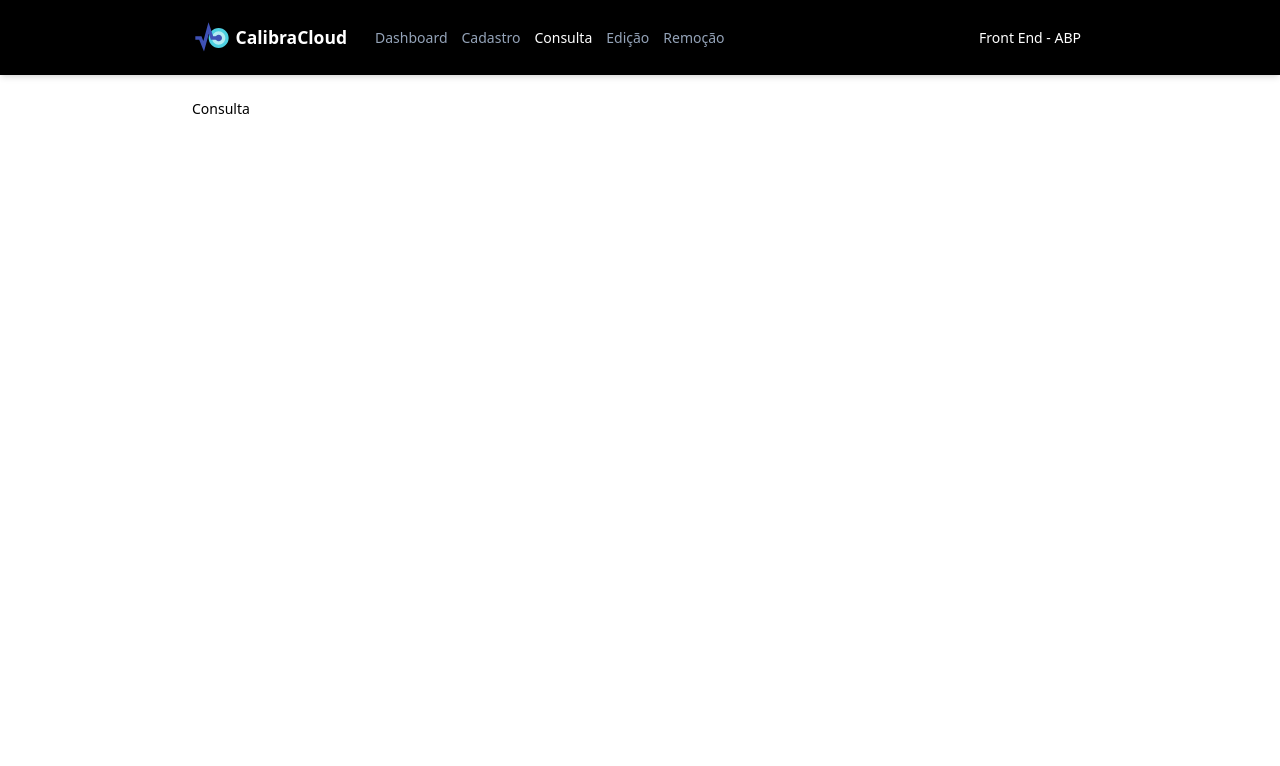
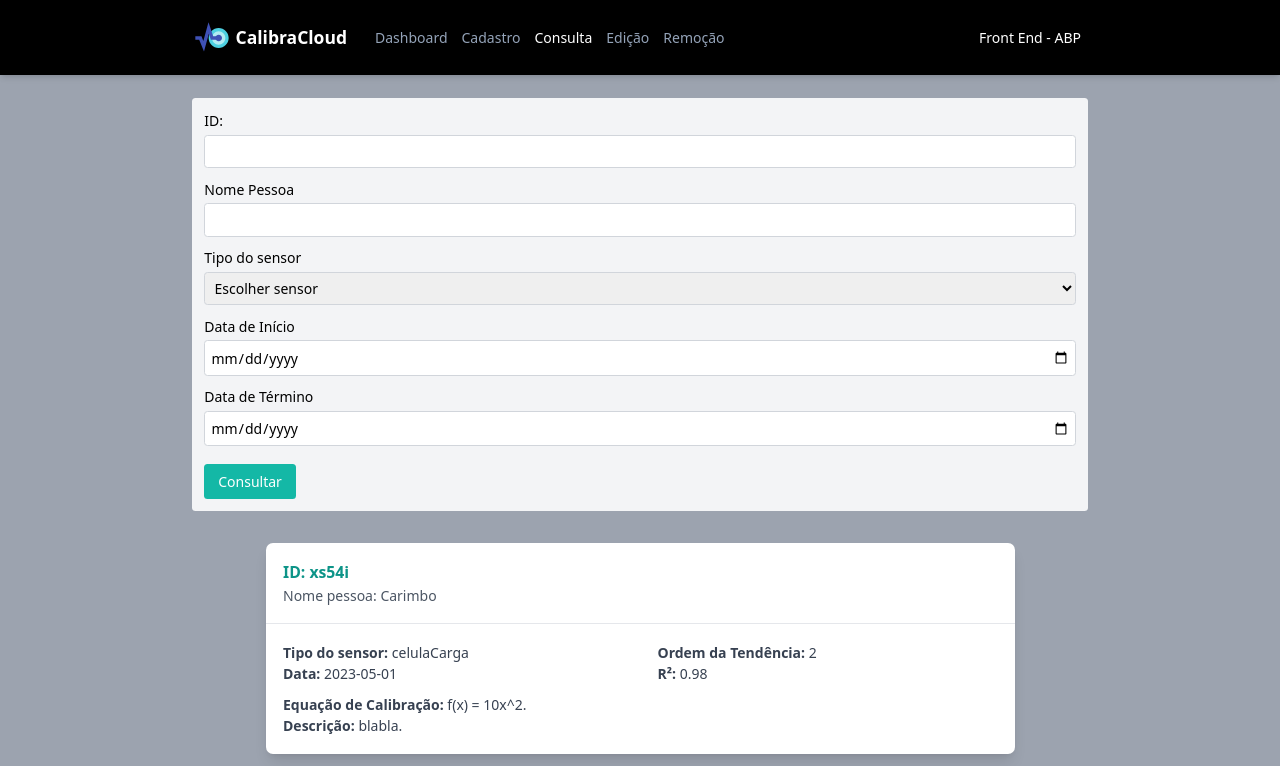
Before and after one commit to LucasMeller13/CalibraCloud, a React (Vite) app: page /consulta in a window 1280 px wide. Shown: the top 766 px of the page. Built offline with nearby package versions, Linux system fonts and the light colour scheme.

Commit message:
Avanços na aba consulta

```diff
--- a/index.html
+++ b/index.html
@@ -6,7 +6,7 @@
     <meta name="viewport" content="width=device-width, initial-scale=1.0" />
     <title>Vite + React + React Router</title>
   </head>
-  <body>
+  <body class="bg-gray-400">
     <div id="root"></div>
     <script type="module" src="/src/main.jsx"></script>
   </body>
--- a/src/context/ListaCadastroContext.jsx
+++ b/src/context/ListaCadastroContext.jsx
@@ -39,7 +39,7 @@ export function ListaCadastroProvider(props) {
     return itemsData ? JSON.parse(itemsData) : Sensores;
   };
 
-  const [items, setItems] = useState(initialItems);
+  const [items, setItems] = useState(Sensores);
 
 
 
--- a/src/layouts/RootLayout.jsx
+++ b/src/layouts/RootLayout.jsx
@@ -15,10 +15,11 @@ export default function RootLayout() {
     setIsMenuOpen(!isMenuOpen);
   }
 
+  /*
   const handHeaderScroll = useCallback(() => {
     const header = headerRef?.current;
     const currPos = document.documentElement.scrollTop;
-    console.log(lastPos.current);
+    //console.log(lastPos.current);
     if (header) {
       if (currPos > +lastPos.current) {
         if (currPos > header.offsetHeight) {
@@ -39,7 +40,7 @@ export default function RootLayout() {
       window.removeEventListener('scroll', handHeaderScroll, false);
     };
     // eslint-disable-next-line react-hooks/exhaustive-deps
-  }, []);
+  }, []);*/
 
   return (
     <>
--- a/src/routes/Cadastro.jsx
+++ b/src/routes/Cadastro.jsx
@@ -10,6 +10,7 @@ export default function Cadastro() {
   const idGeneratedSensor = generateId();
   const todayDate = new Date();
 
+  let dateJSX = todayDate.getFullYear() + "-" + parseInt(todayDate.getMonth()+1) + "-" + todayDate.getDate()
   let date = todayDate.getDate() + "/"+ parseInt(todayDate.getMonth()+1) +"/"+todayDate.getFullYear();
 
   useEffect(() => {
@@ -38,7 +39,7 @@ export default function Cadastro() {
         tipoSensor: formData.get('dropdownTipoSensor'),
         r2: +formData.get('r2'),
         ordemTendencia: +formData.get('ordemTendencia'),
-        data: date,
+        data: dateJSX,
         nomePessoa: formData.get('nomePessoa'),
         descricao: formData.get('descricaoCalibracao'),
         equacaoCalibracao: formData.get('equacaoCalibracao')
--- a/src/routes/Consulta.jsx
+++ b/src/routes/Consulta.jsx
@@ -1,3 +1,191 @@
+import React, { useState } from 'react';
+import Sensores from '../sensors.json';
+import { useListaCadastro} from '../context/ListaCadastroContext';
+
 export default function Consulta() {
-  return <h3>Consulta</h3>;
+
+  const [selectedSensor, setSelectedSensor] = useListaCadastro();
+  const [errorMessage, setErrorMessage] = useState('');
+  const [sensors, setSensors] = useState(selectedSensor);
+
+  /*
+  const handleIdChange = (event) => {
+    setSelectedId(event.target.value);
+  };
+
+
+  const handleQuery = (event) => {
+    event.preventDefault();
+    const sensor = selectedSensor.find((sensor) => sensor.sensorId === selectedId);
+    setSelectedSensor(sensor);
+  };*/
+
+  function consultarSensor(event){
+    event.preventDefault();
+    const form = event.currentTarget;
+    const formData = new FormData(form);
+    if (
+      formData.get('sensorId') !== '' ||
+      formData.get('nomePessoa') !== '' ||
+      formData.get('dataInicio') !== '' ||
+      formData.get('dataTermino') !== '' ||
+      formData.get('dropdownTipoSensor') !== 'escolha'
+    ) {
+      console.log(formData.get('dataInicio'))
+
+      // resetando o form e apagando mensagens de erro antigas
+      form.reset();
+      setErrorMessage('');
+
+    } else {
+      setErrorMessage('Preencha algum dos campos!');
+    }
+  }
+
+  return (
+    /*
+    <div>
+      <form onSubmit={handleQuery}>
+        <label htmlFor="sensorId">insira o ID do Sensor :</label>
+        <input className="mt-1 block w-full rounded border border-gray-300 p-1.5 focus:border-teal-500 focus:ring focus:ring-teal-500 focus:ring-opacity-50"
+          type="text"
+          id="sensorId"
+          value={selectedId}
+          onChange={handleIdChange}
+        />
+        <button  type="submit"
+        className="rounded bg-teal-500 px-4 py-2 text-white hover:bg-teal-600 mt-3 mb-3"
+        >Consultar Sensor</button>
+      </form>
+      {selectedSensor ? (
+        <pre>{JSON.stringify(selectedSensor, null, 2)}</pre>
+      ) : (
+        <p>No sensor selected</p>
+      )}
+    </div>*/
+    <>
+    <div>
+    <form method="get" className="rounded bg-gray-100 p-3.5" onSubmit={consultarSensor}>
+
+        <label htmlFor="sensorId" className="block text-black-600">ID:</label>
+        <input
+            className="mt-1 block w-full rounded border border-gray-300 p-1.5 focus:border-teal-500 focus:ring focus:ring-teal-500 focus:ring-opacity-50"
+            name="sensorId"
+            id="sensorId"
+        />
+
+
+        <label className="block text-black-600 mt-3">Nome Pessoa</label>
+        <input
+            className="mt-1 block w-full rounded border border-gray-300 p-1.5 focus:border-teal-500 focus:ring focus:ring-teal-500 focus:ring-opacity-50"
+            id="nomePessoa"
+            name="nomePessoa"
+        />
+
+          <label className="block text-black-600 mt-3">Tipo do sensor</label>
+          <select
+            className="mt-1 block w-full rounded border border-gray-300 p-1.5 focus:border-teal-500 focus:ring focus:ring-teal-500 focus:ring-opacity-50"
+            id="dropdownTipoSensor"
+            name="dropdownTipoSensor"
+          >
+            <option value="escolha">Escolher sensor</option>
+            <option value="celulaCarga">Célula de carga</option>
+            <option value="sensorDistancia">Sensor de distância</option>
+            <option value="sensorPressao">Sensor de pressão</option>
+            <option value="decibelimetro">Decibelímetro</option>
+            <option value="acelerometro">Acelerômetro</option>
+            <option value="extensometro">Extensômetro</option>
+            <option value="sensorTemperatura">Sensor de temperatura</option>
+          </select>
+
+
+        <label className="block text-black-600 mt-3">Data de Início</label>
+        <input
+            type="date"
+            className="mt-1 block w-full rounded border border-gray-300 p-1.5 focus:border-teal-500 focus:ring focus:ring-teal-500 focus:ring-opacity-50"
+            id="dataInicio"
+            name="dataInicio"
+        />
+
+
+        <label className="block text-black-600 mt-3">Data de Término</label>
+        <input
+            type="date"
+            className="mt-1 block w-full rounded border border-gray-300 p-1.5 focus:border-teal-500 focus:ring focus:ring-teal-500 focus:ring-opacity-50"
+            id="dataTermino"
+            name="dataTermino"
+        />
+
+      {!!errorMessage && (
+            <div className="mt-1 font-semibold text-red-500">
+              {errorMessage}
+            </div>
+          )}
+
+        <button
+            type="submit"
+            className="rounded bg-teal-500 px-4 py-2 text-white hover:bg-teal-600 mt-5"
+        >
+            Consultar
+        </button>
+    </form>
+
+
+  </div>
+
+      <div className="max-w-4xl mx-auto p-5">
+      {sensors.length === 0 ? (
+        <div className="text-center text-gray-600 italic">Nenhum sensor salvo até o momento.</div>
+      ) : (
+        sensors.map(sensor => (
+          <div key={sensor.id} className="bg-white shadow-lg rounded-lg overflow-hidden my-4">
+            <div className="p-5 border-b border-gray-200">
+              <h3 className="text-lg font-semibold text-teal-600">ID: {sensor.id}</h3>
+              <p className="text-gray-600">Nome pessoa: {sensor.nomePessoa}</p>
+            </div>
+            <div className="p-5">
+              <div className="grid grid-cols-1 md:grid-cols-2 gap-10">
+                <div>
+                  <p className="text-gray-700"><span className="font-semibold">Tipo do sensor:</span> {sensor.tipoSensor}</p>
+                  <p className="text-gray-700"><span className="font-semibold">Data:</span> {sensor.data}</p>
+                </div>
+                <div>
+                  <p className="text-gray-700"><span className="font-semibold">Ordem da Tendência:</span> {sensor.ordemTendencia}</p>
+                  <p className="text-gray-700"><span className="font-semibold">R²:</span> {sensor.r2}</p>
+                </div>
+              </div>
+              <p className="text-gray-700 pt-3"><span className="font-semibold">Equação de Calibração:</span> {sensor.equacaoCalibracao}.</p>
+              <p className="text-gray-700 break-words"><span className="font-semibold">Descrição:</span> {sensor.descricao}.</p>
+            </div>
+          </div>
+        ))
+      )}
+    </div>
+</>
+  );
 }
+
+
+/* {selectedSensor ? (
+        <pre>{JSON.stringify(selectedSensor, null, 2)}</pre>
+      ) : (
+        <p>No sensor selected</p>
+      )} */
+
+
+/*
+{sensors.map((sensor) => (
+          <div key={sensor.id} className='rounded bg-red-100 p-3.5 mt-5'>
+            {sensor.id} - {sensor.tipoSensor} - {sensor.nomePessoa}
+            - {sensor.r2} - {sensor.data} - {sensor.descricao} -
+            {sensor.ordemTendencia} - {sensor.equacaoCalibracao}
+          </div>
+
+        ))}
+
+      {sensors.length === 0 && (
+        <p className="font-semibold text-gray-600">
+          Nenhum sensor salvo até o momento.
+        </p>
+      )}
+*/
--- a/src/sensors.json
+++ b/src/sensors.json
@@ -4,7 +4,7 @@
     "tipoSensor": "celulaCarga",
     "r2": 0.98,
     "ordemTendencia": 2,
-    "data": "01/05/2023",
+    "data": "2023-05-01",
     "nomePessoa": "Carimbo",
     "descricao": "blabla",
     "equacaoCalibracao": "f(x) = 10x^2"
@@ -14,7 +14,7 @@
     "tipoSensor": "sensorPressao",
     "r2": 0.9345,
     "ordemTendencia": 5,
-    "data": "12/04/2023",
+    "data": "2023-04-12",
     "nomePessoa": "Carimbo",
     "descricao": "blabla",
     "equacaoCalibracao": "f(x) = 2342.324x^5"
@@ -24,7 +24,7 @@
     "tipoSensor": "sensorDistancia",
     "r2": 0.9,
     "ordemTendencia": 4,
-    "data": "23/01/2023",
+    "data": "2023-01-23",
     "nomePessoa": "Carimbo",
     "descricao": "blabla",
     "equacaoCalibracao": "f(x) = 2342.324x^4"
@@ -34,7 +34,7 @@
     "tipoSensor": "decibelimetro",
     "r2": 0.942,
     "ordemTendencia": 2,
-    "data": "23/11/2023",
+    "data": "2023-11-23",
     "nomePessoa": "Carimbo",
     "descricao": "blabla",
     "equacaoCalibracao": "f(x) = 23x^2"
@@ -44,7 +44,7 @@
     "tipoSensor": "acelerometro",
     "r2": 0.891,
     "ordemTendencia": 1,
-    "data": "10/05/2023",
+    "data": "2023-05-11",
     "nomePessoa": "Carimbo",
     "descricao": "blabla",
     "equacaoCalibracao": "f(x) = 324.232x"
@@ -54,7 +54,7 @@
     "tipoSensor": "extensometro",
     "r2": 0.911,
     "ordemTendencia": 2,
-    "data": "13/05/2023",
+    "data": "2023-05-13",
     "nomePessoa": "Carimbo",
     "descricao": "blabla",
     "equacaoCalibracao": "f(x) = 324.232x^2 + 234.1x + 2"
@@ -64,7 +64,7 @@
     "tipoSensor": "sensorTemperatura",
     "r2": 0.903,
     "ordemTendencia": 3,
-    "data": "11/08/2023",
+    "data": "2023-08-11",
     "nomePessoa": "Carimbo",
     "descricao": "blabla",
     "equacaoCalibracao": "f(x) = 124.54x^3 - 324.232x^2 + 234.1x + 2"
```
